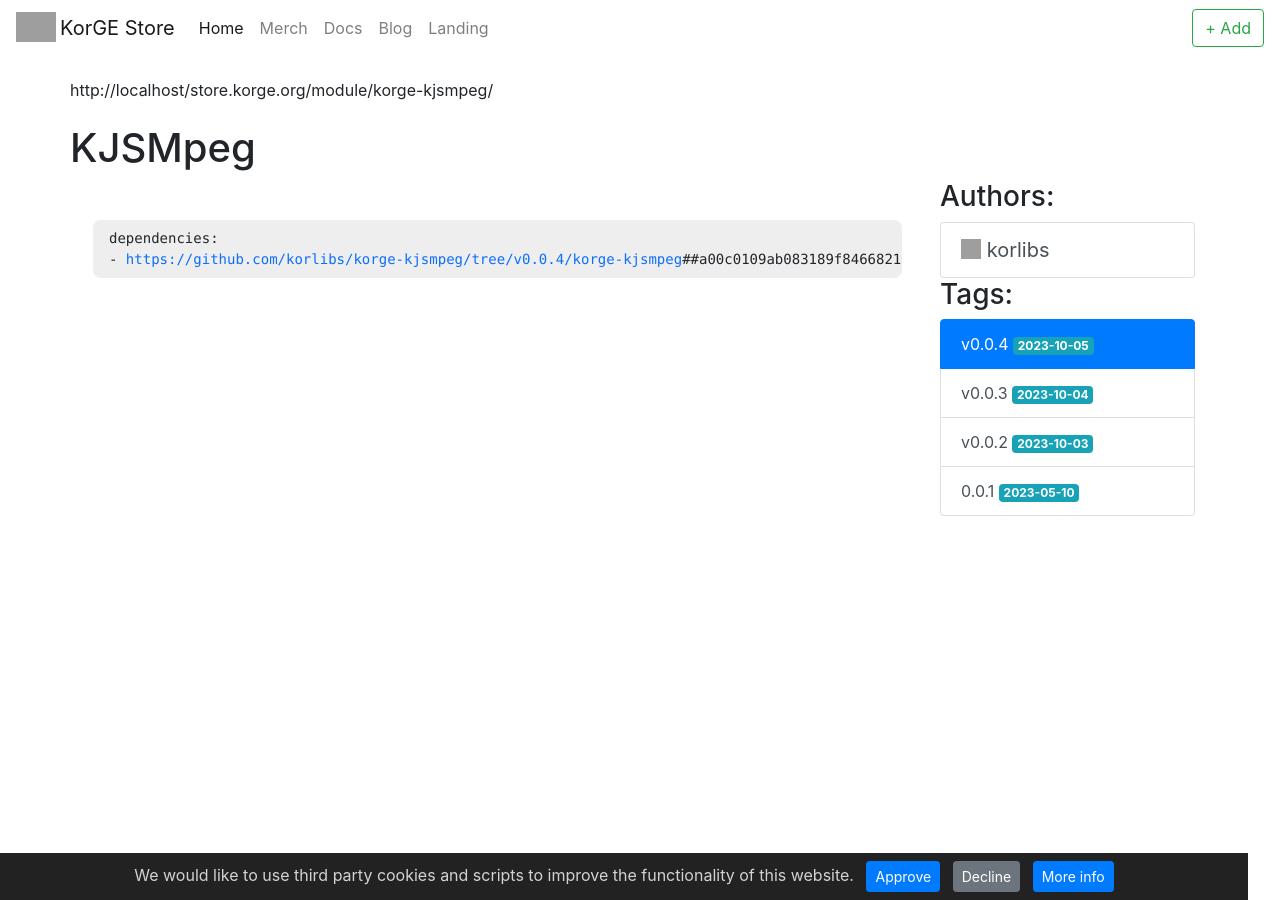
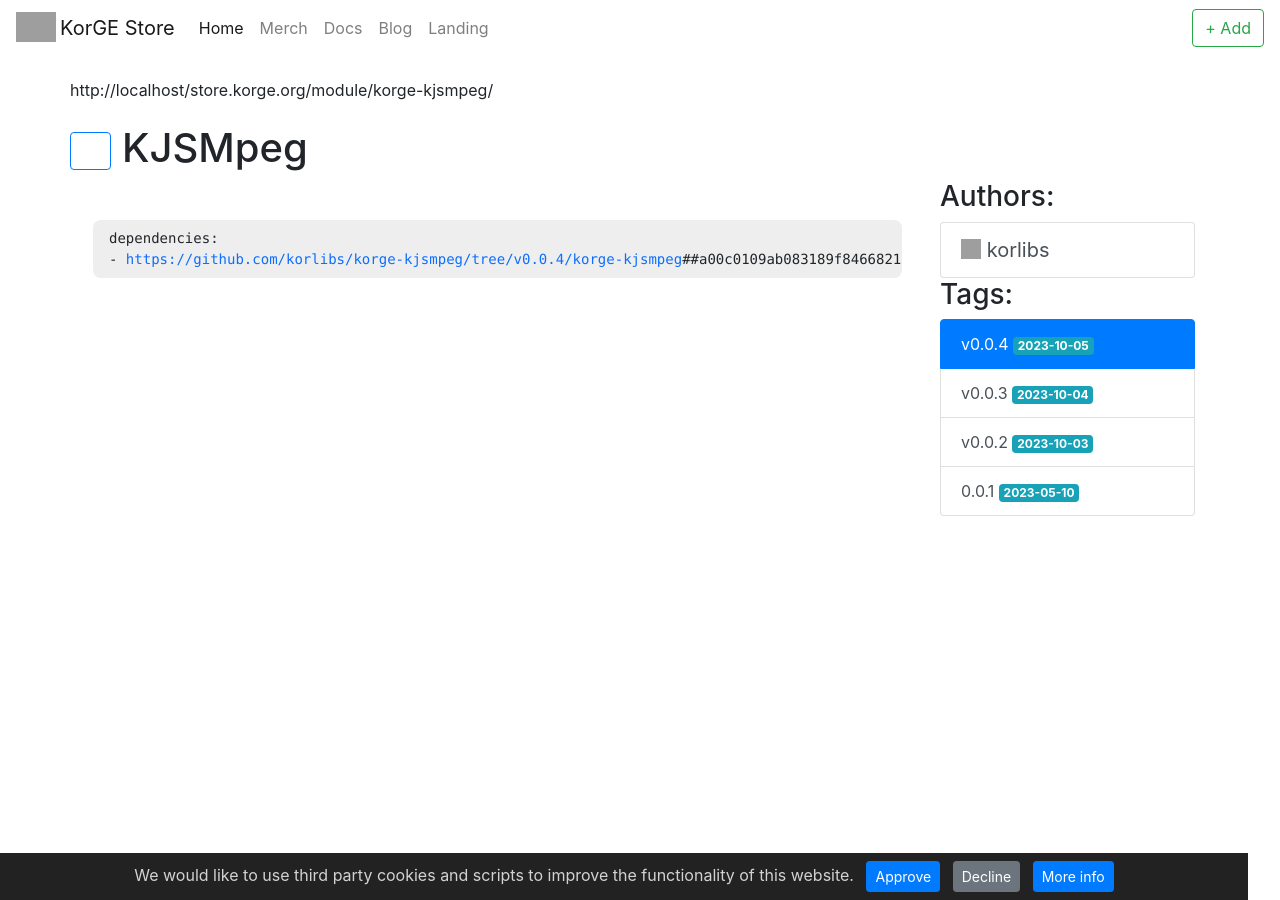
Before and after one commit to korlibs/store.korge.org, a Jekyll site: the page built from _modules/github.com/korlibs/korge-kjsmpeg/korge-kjsmpeg.md, in a window 1280 px wide. Built offline with Jekyll 4.4.1, drawn with Linux system fonts in a browser that asks for light colours; nearby versions of some CDN libraries; library files that are not in the unit come from our copies; grey boxes are pictures that could not be loaded.

Commit message:
Go-back button

```diff
--- /dev/null
+++ b/_includes/goback.html
@@ -0,0 +1,4 @@
+<!--
+<a href="javascript:history.back()" class="btn btn-outline-primary" style="color:white !important;">←</a>
+-->
+<a href="/" class="btn btn-outline-primary" style="color:white !important;">←</a>
--- a/_layouts/gfx.html
+++ b/_layouts/gfx.html
@@ -10,6 +10,7 @@
         </div>
         <div class="col-md-9" id="main_content">
             <h1>
+                {% include goback.html %}
                 {{ page.title }}
             </h1>
 
--- a/_layouts/module.html
+++ b/_layouts/module.html
@@ -34,7 +34,10 @@
 
 <div class="container">
     <div class="row">
-        <h1>{{ page.title }}</h1>
+        <h1>
+            {% include goback.html %}
+            {{ page.title }}
+        </h1>
     </div>
     <div class="row ">
         <div class="col-3 order-2">
--- a/_layouts/sfx.html
+++ b/_layouts/sfx.html
@@ -10,6 +10,7 @@
         </div>
         <div class="col-md-9" id="main_content">
             <h1>
+                {% include goback.html %}
                 {{ page.title }}
             </h1>
 
--- a/_layouts/starterkit.html
+++ b/_layouts/starterkit.html
@@ -12,6 +12,7 @@
         </div>
         <div class="col-md-9" id="main_content">
             <h1>
+                {% include goback.html %}
                 {{ page.title }}
                 <a href="{{ page.repo }}/archive/{{ page.branch }}.zip" class="btn btn-primary">Download ZIP</a>
             </h1>
```
